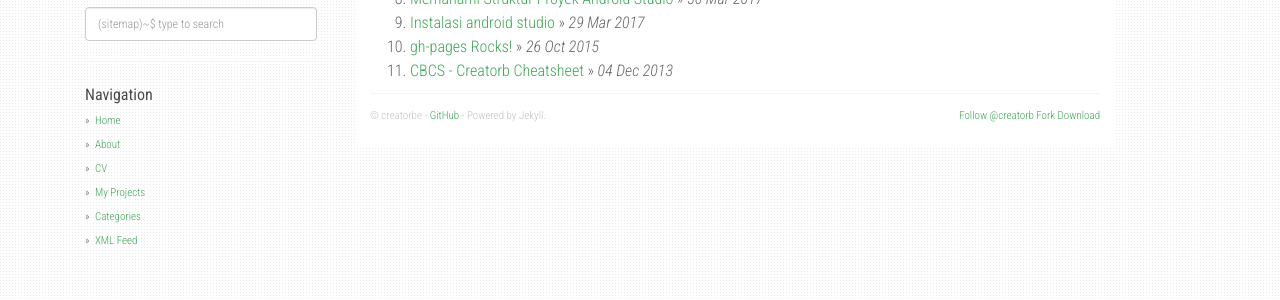
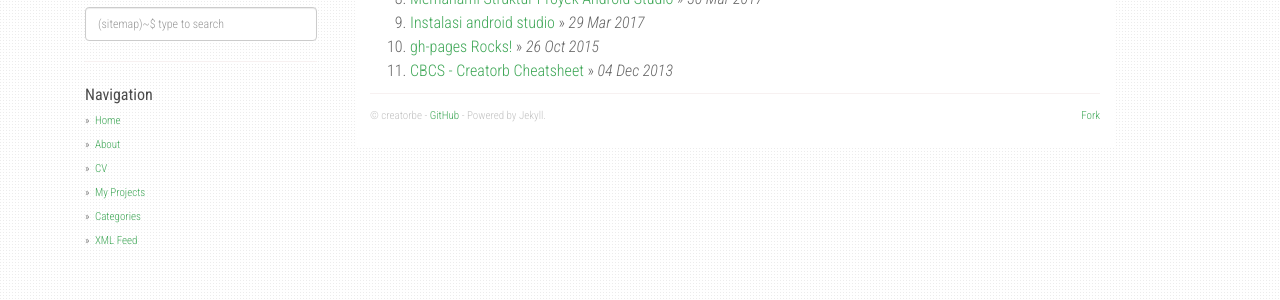
Before and after one commit to creatorbe/creatorbe.github.io, a Jekyll site: the page built from index.html, in a window 1280 px wide. Shown: the part 296-596 px from the top of the page. Built offline with Jekyll 4.4.1, drawn with Linux system fonts in a browser that asks for light colours; nearby versions of some CDN libraries; the list of posts is cut into pages by our own code.

Commit message:
remove unused github button

```diff
--- a/_layouts/default.html
+++ b/_layouts/default.html
@@ -154,9 +154,7 @@ layout: compress
             - <a href="{{ site.github }}">{{ site.github }}</a> - Powered by Jekyll.
           {% endif %}
           <div class="btn-github" style="float:right;">
-              <a class="github-button" href="https://github.com/creatorb" aria-label="Follow @creatorb on GitHub">Follow @creatorb</a>
               <a class="github-button" href="https://github.com/creatorbe/creatorbe.github.io/fork" data-icon="octicon-repo-forked" aria-label="Fork creatorbe/creatorbe.github.io on GitHub">Fork</a>
-              <a class="github-button" href="https://github.com/creatorbe/creatorbe.github.io/archive/master.zip" data-icon="octicon-cloud-download" aria-label="Download creatorbe/creatorbe.github.io on GitHub">Download</a>
           </div>
         </footer>
       </div>
```
